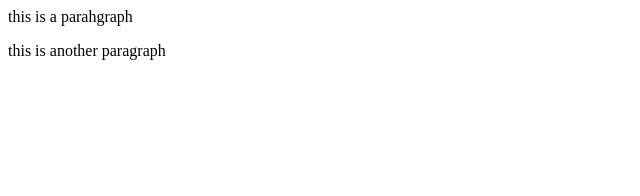
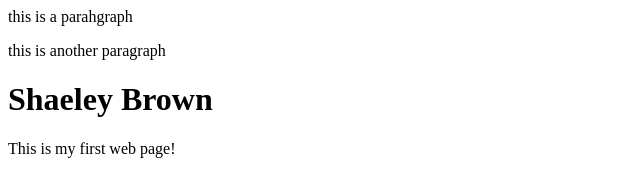
Before and after one commit to shaeleybrown/WebDesignHomework, a plain HTML site: page Assignment4/index.html in a window 1280 px wide. Shown: the whole page, without its empty margins (0-640 px from the left). Drawn offline with Linux system fonts and the light colour scheme.

Commit message:
Update index.html

```diff
--- a/Assignment4/index.html
+++ b/Assignment4/index.html
@@ -1,2 +1,17 @@
 <p>this is a parahgraph<p>
 <p>this is another paragraph</p>
+
+<!DOCTYPE html>
+<html>
+    <head>
+      <title>
+        My first web page
+      </title>
+    </head>
+  <body>
+    <h1> Shaeley Brown</h1>
+    <p>
+      This is my first web page!
+    </p>
+  </body>
+</html>
```
